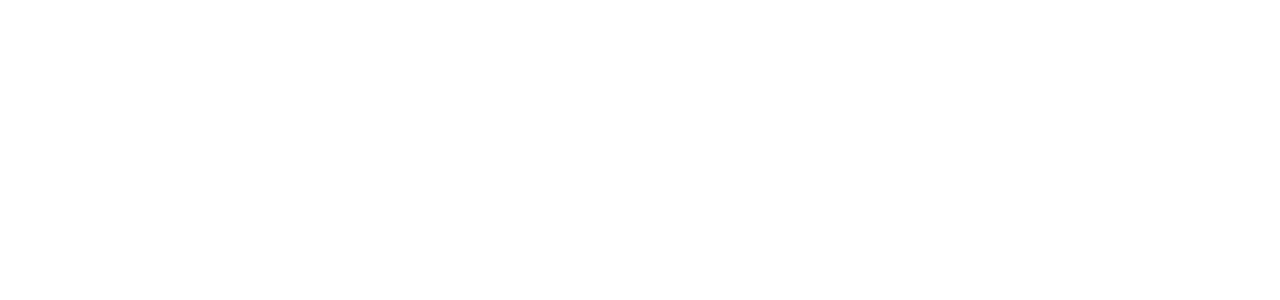
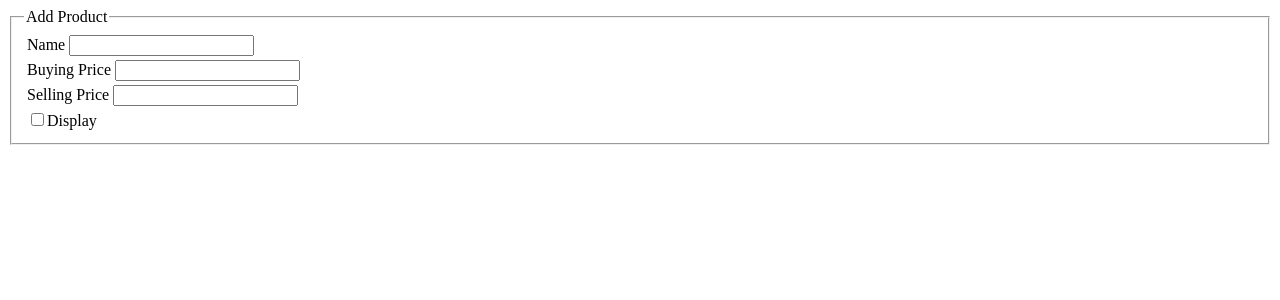
Before and after one commit to MamunurRahmanMoon/learning-web-technologies-fall-2022-2023-sec-f, a PHP site: page / in a window 1280 px wide. Before the commit the part shown is empty. Shown: the top 300 px of the page. Run offline with PHP 8.4, Linux system fonts and the light colour scheme.

Commit message:
added first file

```diff
--- a/Lab-6_PHP_Database/index.php
+++ b/Lab-6_PHP_Database/index.php
@@ -7,6 +7,48 @@
     <title>Document</title>
 </head>
 <body>
-
+<!DOCTYPE html>
+<html lang="en">
+<head>
+    <meta charset="UTF-8">
+    <meta http-equiv="X-UA-Compatible" content="IE=edge">
+    <meta name="viewport" content="width=device-width, initial-scale=1.0">
+    <title>Document</title>
+</head>
+<body>
+    <form action="">
+        <fieldset>
+            <legend>Add Product</legend>
+            <table>
+                <tr>
+                    <td>
+                    Name
+                    <input type="text">
+                    </td>
+                </tr>
+                <tr>
+                    <td>
+                        Buying Price
+                        <input type="text">
+                    </td>
+                    </td>
+                </tr>
+                <tr>
+                    <td>
+                        Selling Price
+                        <input type="text">
+                    </td>
+                    </td>
+                </tr>
+                <tr>
+                    <td>
+                        <input type="checkbox" name="display" id="">Display
+                    </td>
+                </tr>
+            </table>
+        </fieldset>
+    </form>
 </body>
 </html>
+</body>
+</html>
```
